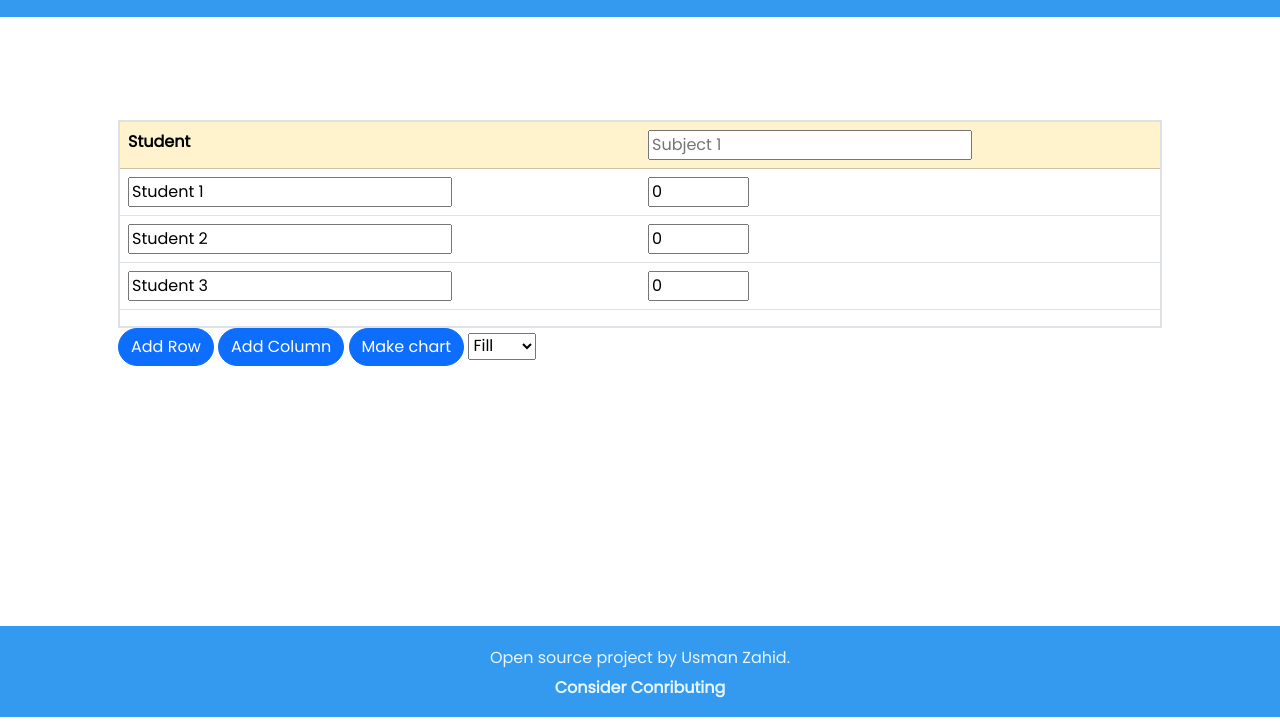
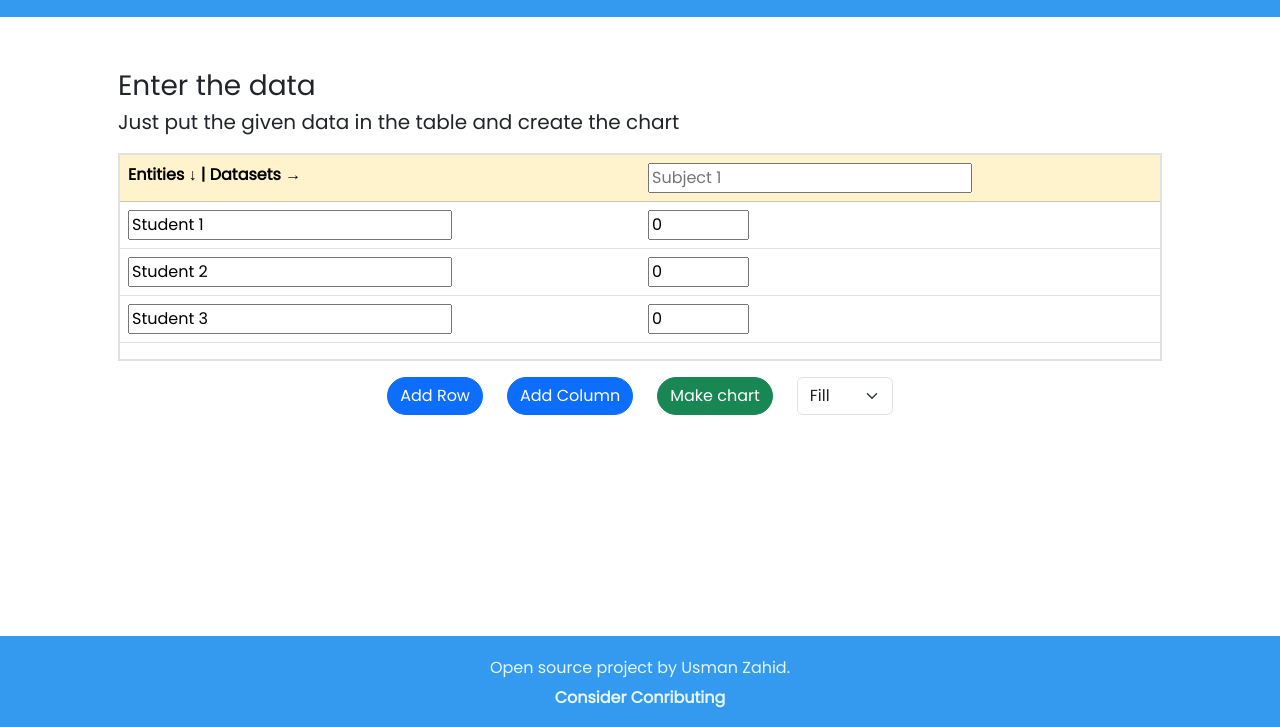
Before and after one commit to Usmanzahidcode/chartism, a plain HTML site: page chart-maker.html in a window 1280 px wide. Shown: the part 83-810 px from the top of the page. Drawn offline with nearby package versions, Linux system fonts and the light colour scheme.

```diff
--- a/chart-maker.html
+++ b/chart-maker.html
@@ -32,11 +32,17 @@
         </div>
       </div>
     </header>
-    <div class="container p-5">
+    <div class="container p-5 d-flex flex-column gap-3">
+      <div>
+        <h3>Enter the data</h3>
+        <p class="lead">
+          Just put the given data in the table and create the chart
+        </p>
+      </div>
       <div class="table-container border border-2">
         <table class="table" id="data-table">
           <tr class="table-warning">
-            <th>Student</th>
+            <th>Entities ↓ | Datasets →</th>
             <th><input type="text" placeholder="Subject 1" /></th>
           </tr>
           <tr>
@@ -53,18 +59,24 @@
           </tr>
         </table>
       </div>
-
+      <div class="d-flex justify-content-center gap-4">
         <button class="btn btn-primary" id="row-add-button" onclick="addRow()">
           Add Row
         </button>
-      <button class="btn btn-primary" onclick="addColumn()">Add Column</button>
-      <button class="btn btn-primary" onclick="generateChart()">
+        <button class="btn btn-primary" onclick="addColumn()">
+          Add Column
+        </button>
+        <button class="btn btn-success" onclick="generateChart()">
           Make chart
         </button>
-      <select name="select-fill" id="fill-selecter">
-        <option value="fill">Fill</option>
-        <option value="fill">No Fill</option>
+        <select
+          name="select-fill"
+          class="form-select w-auto"
+          id="fill-selecter">
+          <option value="true" selected>Fill</option>
+          <option value="false">No Fill</option>
         </select>
+      </div>
       <div class="chart-container">
         <canvas id="chart-wrapper"></canvas>
       </div>
--- a/chart-maker.js
+++ b/chart-maker.js
@@ -77,7 +77,9 @@
     let studentName = rows[i].cells[0].querySelector("input").value;
     labels.push(studentName);
   }
-
+  let fillvalue =
+    document.getElementById("fill-selecter").value === "true" ? true : false;
+  console.log(fillvalue.type);
   // Extract marks data for each subject
   for (let j = 1; j < rows[0].cells.length; j++) {
     let subjectName = rows[0].cells[j].querySelector("input").value;
@@ -92,7 +94,7 @@
       label: subjectName,
       data: data,
       borderWidth: 1,
-      fill: true,
+      fill: fillvalue,
       tension: 0.3,
     });
   }
```
Also changed, not shown: .github/workflows/static.yml (deleted). Lines whose indentation alone changed are shown as unchanged.
